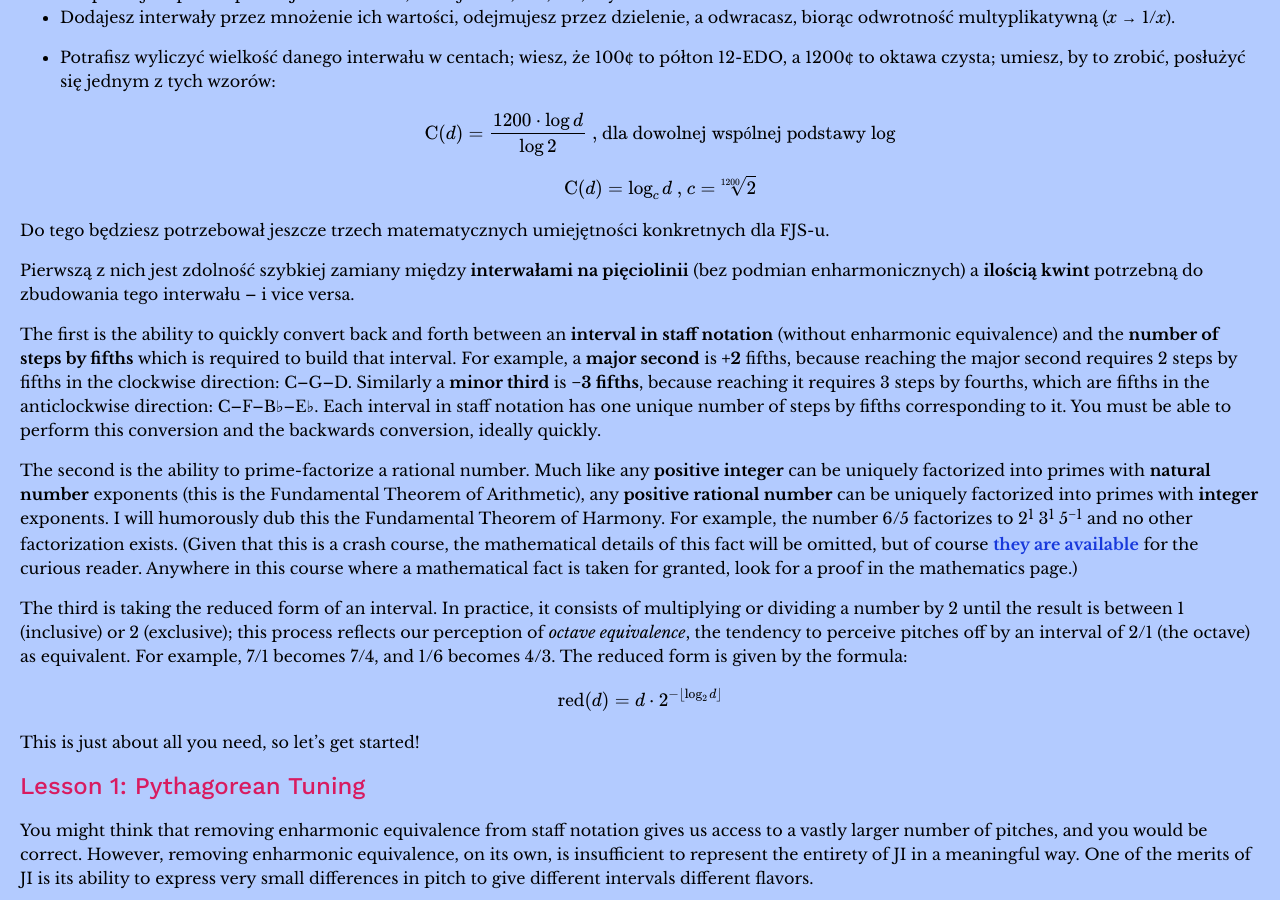
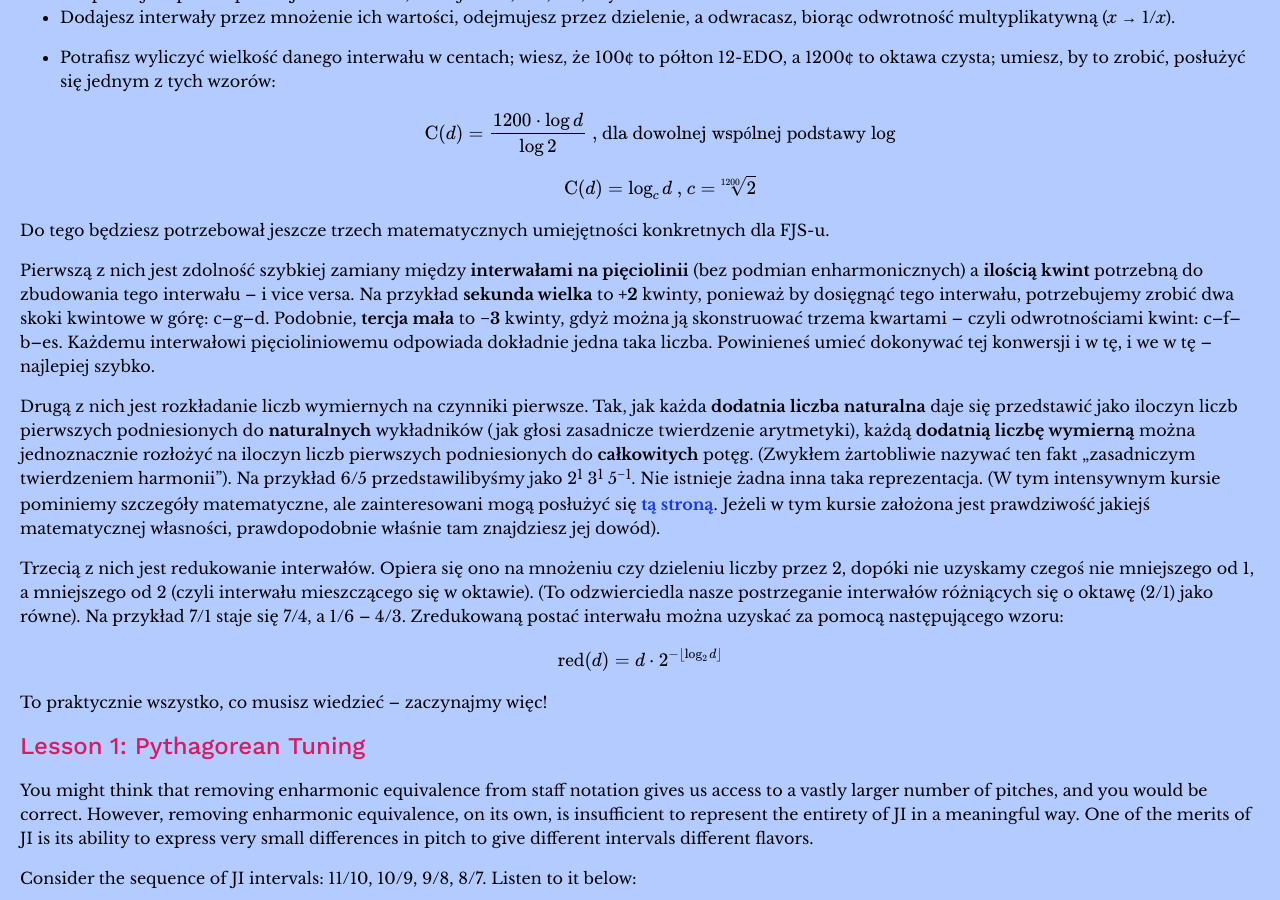
Before and after one commit to misotanni/misotanni.github.io, a Jekyll site: the page built from fjs/pl/crash.md, in a window 1280 px wide and 900 px high, scrolled down 1299 px. Built offline with Jekyll 4.4.1, drawn with Linux system fonts in a browser that asks for light colours; our own code applies the rules of GitHub Pages for plain Markdown files; formulas are drawn with MathJax 3.

Commit message:
finished ze preliminaries

```diff
--- a/fjs/pl/crash.md
+++ b/fjs/pl/crash.md
@@ -50,17 +50,15 @@
 
 Do tego będziesz potrzebował jeszcze trzech matematycznych umiejętności konkretnych dla FJS-u.
 
-Pierwszą z nich jest zdolność szybkiej zamiany między **interwałami na pięciolinii** (bez podmian enharmonicznych) a **ilością kwint** potrzebną do zbudowania tego interwału – i vice versa.
+Pierwszą z nich jest zdolność szybkiej zamiany między **interwałami na pięciolinii** (bez podmian enharmonicznych) a **ilością kwint** potrzebną do zbudowania tego interwału – i vice versa. Na przykład **sekunda wielka** to **+2** kwinty, ponieważ by dosięgnąć tego interwału, potrzebujemy zrobić dwa skoki kwintowe w górę: c–g–d. Podobnie, **tercja mała** to **−3** kwinty, gdyż można ją skonstruować trzema kwartami – czyli odwrotnościami kwint: c–f–b–es. Każdemu interwałowi pięcioliniowemu odpowiada dokładnie jedna taka liczba. Powinieneś umieć dokonywać tej konwersji i w tę, i we w tę – najlepiej szybko.
 
-The first is the ability to quickly convert back and forth between an **interval in staff notation** (without enharmonic equivalence) and the **number of steps by fifths** which is required to build that interval. For example, a **major second** is **+2** fifths, because reaching the major second requires 2 steps by fifths in the clockwise direction: C–G–D. Similarly a **minor third** is **−3 fifths**, because reaching it requires 3 steps by fourths, which are fifths in the anticlockwise direction: C–F–B♭–E♭. Each interval in staff notation has one unique number of steps by fifths corresponding to it. You must be able to perform this conversion and the backwards conversion, ideally quickly.
+Drugą z nich jest rozkładanie liczb wymiernych na czynniki pierwsze. Tak, jak każda **dodatnia liczba naturalna** daje się przedstawić jako iloczyn liczb pierwszych podniesionych do **naturalnych** wykładników (jak głosi zasadnicze twierdzenie arytmetyki), każdą **dodatnią liczbę wymierną** można jednoznacznie rozłożyć na iloczyn liczb pierwszych podniesionych do **całkowitych** potęg. (Zwykłem żartobliwie nazywać ten fakt „zasadniczym twierdzeniem harmonii”). Na przykład 6/5 przedstawilibyśmy jako 2<sup>1</sup> 3<sup>1</sup> 5<sup>−1</sup>. Nie istnieje żadna inna taka reprezentacja. (W tym intensywnym kursie pominiemy szczegóły matematyczne, ale zainteresowani mogą posłużyć się [tą stroną](math.html). Jeżeli w tym kursie założona jest prawdziwość jakiejś matematycznej własności, prawdopodobnie właśnie tam znajdziesz jej dowód).
 
-The second is the ability to prime-factorize a rational number. Much like any **positive integer** can be uniquely factorized into primes with **natural number** exponents (this is the Fundamental Theorem of Arithmetic), any **positive rational number** can be uniquely factorized into primes with **integer** exponents. I will humorously dub this the Fundamental Theorem of Harmony. For example, the number 6/5 factorizes to 2<sup>1</sup> 3<sup>1</sup> 5<sup>−1</sup> and no other factorization exists. (Given that this is a crash course, the mathematical details of this fact will be omitted, but of course [they are available](math.html) for the curious reader. Anywhere in this course where a mathematical fact is taken for granted, look for a proof in the mathematics page.)
-
-The third is taking the reduced form of an interval. In practice, it consists of multiplying or dividing a number by 2 until the result is between 1 (inclusive) or 2 (exclusive); this process reflects our perception of *octave equivalence*, the tendency to perceive pitches off by an interval of 2/1 (the octave) as equivalent. For example, 7/1 becomes 7/4, and 1/6 becomes 4/3. The reduced form is given by the formula:
+Trzecią z nich jest redukowanie interwałów. Opiera się ono na mnożeniu czy dzieleniu liczby przez 2, dopóki nie uzyskamy czegoś nie mniejszego od 1, a mniejszego od 2 (czyli interwału mieszczącego się w oktawie). (To odzwierciedla nasze postrzeganie interwałów różniących się o oktawę (2/1) jako równe). Na przykład 7/1 staje się 7/4, a 1/6 – 4/3. Zredukowaną postać interwału można uzyskać za pomocą następującego wzoru:
 
 $$\text{red}(d)=d \cdot 2^{-\lfloor\log_2 d\rfloor}$$
 
-This is just about all you need, so let's get started!
+To praktycznie wszystko, co musisz wiedzieć – zaczynajmy więc!
 
 ## <a name="lesson_1">Lesson 1: Pythagorean Tuning</a>
 
```
